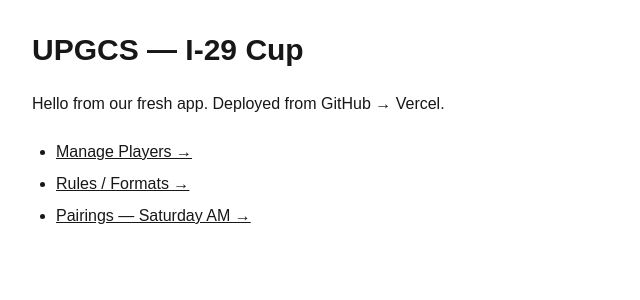
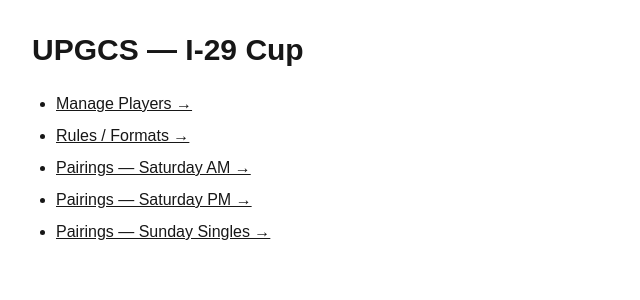
Before and after one commit to nseamonster10/UPGCS, a Next.js app: page / in a window 1280 px wide. Shown: the top 300 px of the page, without its empty margins (0-640 px from the left). Built offline with nearby package versions, Linux system fonts and the light colour scheme.

Commit message:
Home: add links to Sat-PM and Sunday pairings

```diff
--- a/app/page.tsx
+++ b/app/page.tsx
@@ -4,12 +4,13 @@ export default function Home() {
   return (
     <main className="min-h-screen p-8 space-y-6">
       <h1 className="text-3xl font-bold">UPGCS — I-29 Cup</h1>
-      <p>Hello from our fresh app. Deployed from GitHub → Vercel.</p>
 
       <ul className="list-disc pl-6 space-y-2">
         <li><Link href="/players" className="underline">Manage Players →</Link></li>
         <li><Link href="/rules" className="underline">Rules / Formats →</Link></li>
         <li><Link href="/pairings/sat-am" className="underline">Pairings — Saturday AM →</Link></li>
+        <li><Link href="/pairings/sat-pm" className="underline">Pairings — Saturday PM →</Link></li>
+        <li><Link href="/pairings/sun" className="underline">Pairings — Sunday Singles →</Link></li>
       </ul>
     </main>
   );
```
